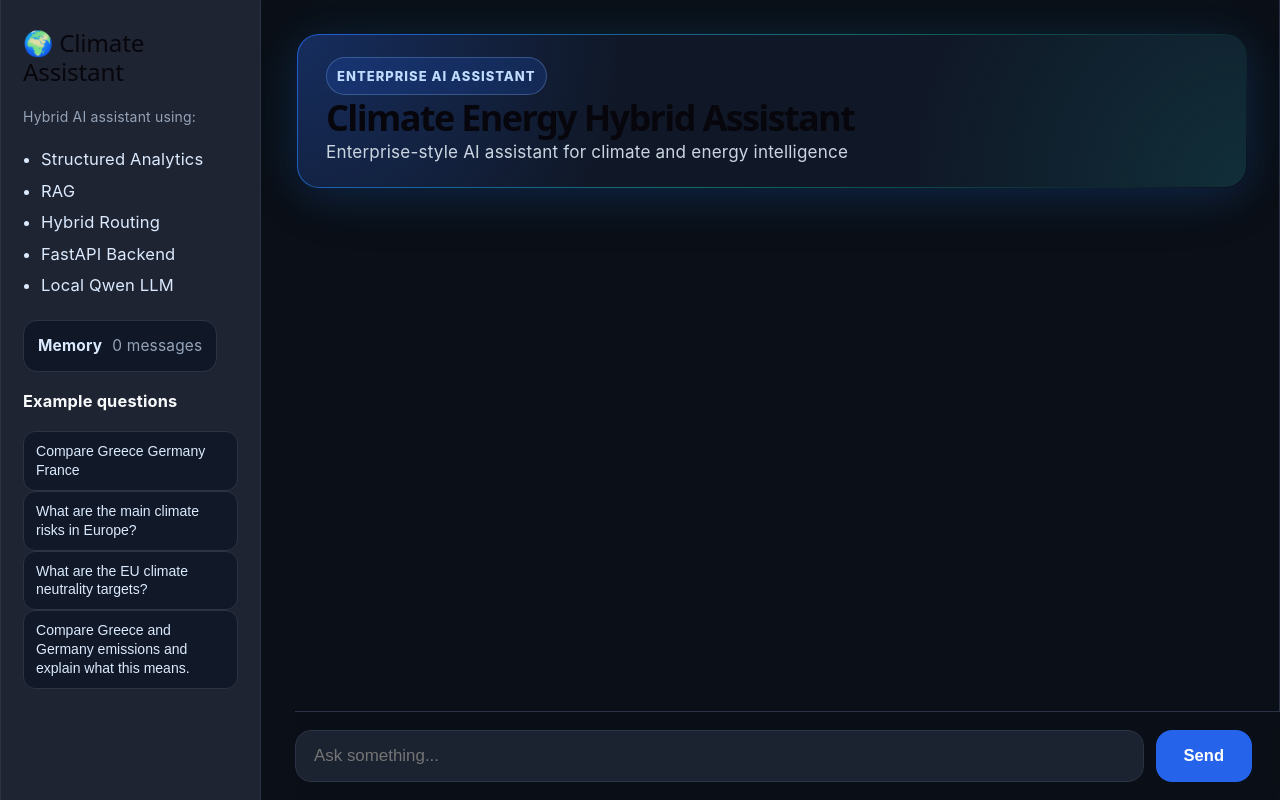
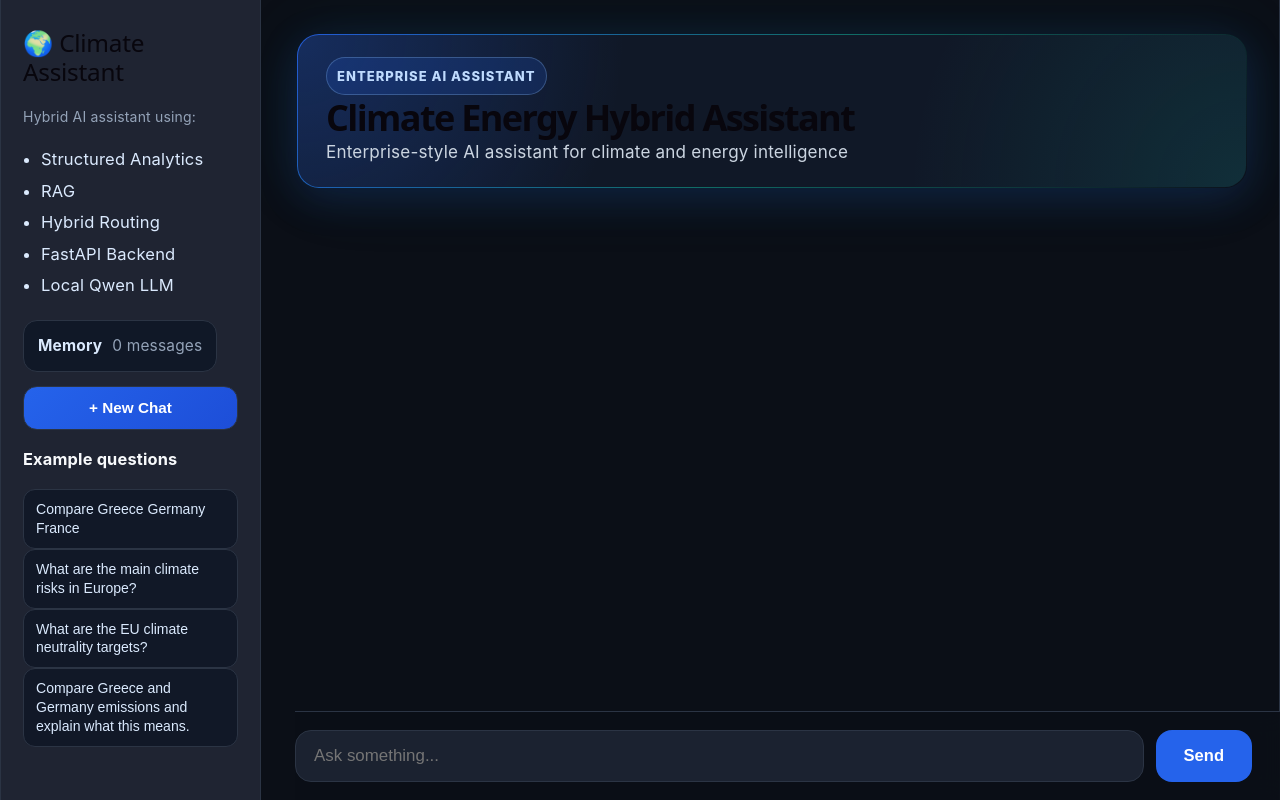
Before and after one commit to dimitrisl99/climate-energy-hybrid-assistant, a React app in the folder frontend/: page / in a window 1280 px wide. Built offline with nearby package versions, Linux system fonts and the light colour scheme; the HTML template or start-up script is replaced by a standard one.

Commit message:
new chat button

```diff
--- a/frontend/src/App.jsx
+++ b/frontend/src/App.jsx
@@ -185,6 +185,13 @@ function App() {
       setLoading(false);
     }
 
+
+   function startNewChat() {
+       setMessages([]);
+      setQuestion("");
+      setLoading(false);
+    }
+
   function handleSubmit(e) {
     e.preventDefault();
     sendQuestion(question);
@@ -213,6 +220,14 @@ function App() {
             {messages.length} messages
           </span>
         </div>
+
+        <button
+          type="button"
+          className="new-chat-btn"
+          onClick={startNewChat}
+        >
+          + New Chat
+        </button>
 
         <div className="examples-section">
           <h3>Example questions</h3>
--- a/frontend/src/styles.css
+++ b/frontend/src/styles.css
@@ -799,3 +799,22 @@ body {
   background: var(--blue-soft);
   transform: translateY(-1px);
 }
+
+.new-chat-btn {
+  width: 100%;
+  margin-top: 14px;
+  border: 1px solid var(--border);
+  background: linear-gradient(135deg, #2563eb, #1d4ed8);
+  color: white;
+  border-radius: 14px;
+  padding: 12px 14px;
+  font-size: 0.85rem;
+  font-weight: 800;
+  cursor: pointer;
+  transition: 0.18s ease;
+}
+
+.new-chat-btn:hover {
+  transform: translateY(-1px);
+  box-shadow: 0 12px 28px rgba(37, 99, 235, 0.22);
+}
```
